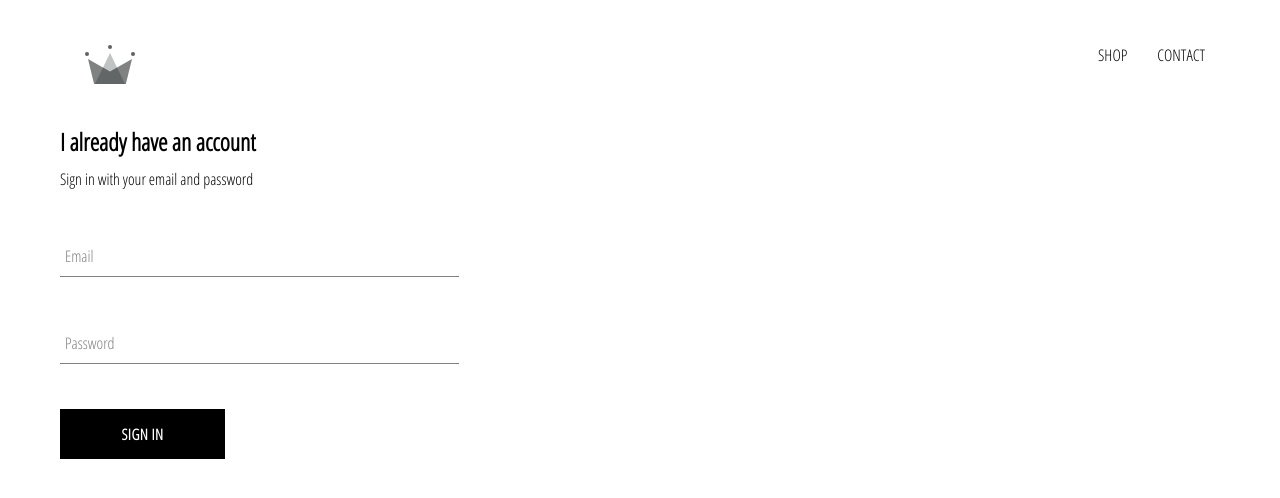
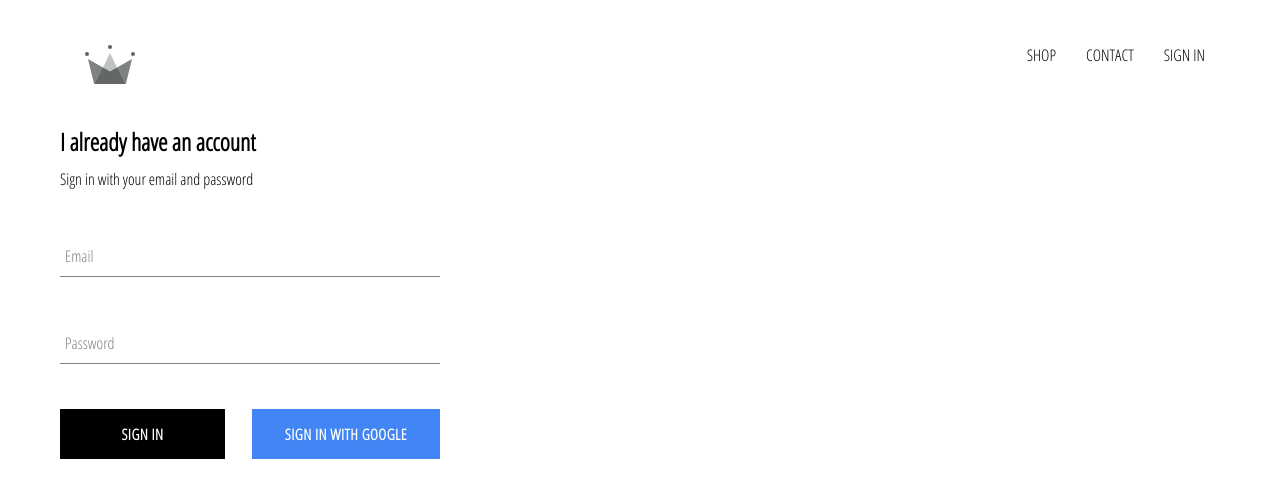
Before and after one commit to maaaaciej/ecommerce, a React (Create React App) app: page /signin in a window 1280 px wide. Shown: the top 498 px of the page. Built offline with nearby package versions, Linux system fonts and the light colour scheme; no server answers.

Commit message:
added firebase authentication, as well as conditional rendering based on wether the user is logged in or not

```diff
--- a/package.json
+++ b/package.json
@@ -6,6 +6,7 @@
     "@testing-library/jest-dom": "^4.2.4",
     "@testing-library/react": "^9.5.0",
     "@testing-library/user-event": "^7.2.1",
+    "firebase": "^7.15.5",
     "node-sass": "^4.14.1",
     "react": "^16.13.1",
     "react-dom": "^16.13.1",
--- a/src/App.js
+++ b/src/App.js
@@ -5,11 +5,31 @@
 import ShopPage from "./pages/shop/shop.component"
 import Header from "./components/header/header.component"
 import SignInAndSignUp from  "./pages/registration/forms.component"
+import {auth} from "./firebase/firebase.utils"
 
-function App() {
+class App extends React.Component{
+  constructor (props){
+    super(props)
+    this.state={
+      currentUser:null
+    }
+  }
+  unsubscribeFromAuth = null
+
+  componentDidMount() {
+    this.unsubscribeFromAuth= auth.onAuthStateChanged(user =>{
+      this.setState({currentUser: user})
+    console.log(user)
+    })
+  }
+  componentWillUnmount(){
+    this.unsubscribeFromAuth()
+  }
+
+  render(){
     return (
       <div className="">
-      <Header/>
+        <Header currentUser={this.state.currentUser}/>
         <Switch>
           <Route exact path="/" component={HomePage}/>
           <Route path="/shop" component={ShopPage}/>
@@ -18,5 +38,7 @@
       </div>
     );
   }
+  }
+
 
 export default App;
--- a/src/App.scss
+++ b/src/App.scss
@@ -7,3 +7,7 @@
   text-decoration: none;
   color:black;
 }
+
+*{
+  box-sizing: border-box;
+}
--- a/src/components/custom-button/custom-button.components.jsx
+++ b/src/components/custom-button/custom-button.components.jsx
@@ -1,9 +1,12 @@
 import React from "react";
 import "./custom-button.style.scss";
 
-const CustomButton = ({ children, ...props }) => {
+const CustomButton = ({ children, isGoogleSignIn, ...props }) => {
   return (
-    <button className="custom-button" {...props}>
+    <button
+      className={`${isGoogleSignIn ? "google-sign-in" : ""} custom-button`}
+      {...props}
+    >
       {children}
     </button>
   );
--- a/src/components/custom-button/custom-button.style.scss
+++ b/src/components/custom-button/custom-button.style.scss
@@ -4,7 +4,7 @@
     height: 50px;
     letter-spacing: 0.5px;
     line-height: 50px;
-    padding: 0 35px 0 35px;
+    padding: 0 33px 0 33px;
     font-size: 15px;
     background-color: black;
     color: white;
@@ -19,4 +19,13 @@
       color: black;
       border: 1px solid black;
     }
+    &.google-sign-in{
+      background-color: #4285f4;
+      color:white
+
+      &:hover{
+        background-color: #357ae8;
+        border:none;
+      }
+    }
   }
--- a/src/components/header/header.component.jsx
+++ b/src/components/header/header.component.jsx
@@ -2,7 +2,9 @@
 import "./header.style.scss";
 import { Link } from "react-router-dom";
 import {ReactComponent as Logo} from './sweater.svg'
-const Header = () => {
+import {auth} from "../../firebase/firebase.utils"
+
+const Header = ({currentUser}) => {
   return (
     <div className="header">
       <Link className="logo-container" to="/">
@@ -15,6 +17,12 @@
         <Link className="option" to="/contact">
           CONTACT
         </Link>
+        {
+          currentUser ?
+          <div className="option" onClick={()=>auth.signOut()}>SIGN OUT</div>
+          :
+          <Link className="option" to="/signin">SIGN IN</Link>
+        }
       </div>
     </div>
   );
--- a/src/components/header/header.style.scss
+++ b/src/components/header/header.style.scss
@@ -20,6 +20,11 @@
 
       .option {
         padding: 10px 15px;
+        cursor: pointer;
+
+      }
+      .option:hover{
+        text-decoration: underline;
       }
     }
   }
--- a/src/components/signin/signin.component.jsx
+++ b/src/components/signin/signin.component.jsx
@@ -1,8 +1,8 @@
 import React from "react";
 import "./signin.style.scss";
-import FormInput from "../form-input/form-input.component"
-import CustomButton from "../custom-button/custom-button.components"
-
+import FormInput from "../form-input/form-input.component";
+import CustomButton from "../custom-button/custom-button.components";
+import { signInWithGoogle } from "../../firebase/firebase.utils";
 class SignIn extends React.Component {
   constructor(props) {
     super(props);
@@ -12,10 +12,10 @@
     e.preventDefault();
   };
 
-  handleChange=e=>{
-    const {value, name} = e.target
-    this.setState({[name]:value})
-  }
+  handleChange = (e) => {
+    const { value, name } = e.target;
+    this.setState({ [name]: value });
+  };
 
   render() {
     return (
@@ -41,8 +41,12 @@
             value={this.state.password}
             required
           />
-
-          <CustomButton type="submit">Sign In </CustomButton>
+          <div className="buttons">
+            <CustomButton type="submit">Sign In</CustomButton>
+            <CustomButton onClick={signInWithGoogle} isGoogleSignIn>
+              Sign In With Google
+            </CustomButton>
+          </div>
         </form>
       </div>
     );
--- a/src/components/signin/signin.style.scss
+++ b/src/components/signin/signin.style.scss
@@ -1,8 +1,12 @@
 .sign-in{
-    width: 30vw;
+    width: 380px;
     display: flex;
     flex-direction: column;
     .title{
         margin: 10px 0;
     }
+    .buttons{
+        display:flex;
+        justify-content: space-between;
+    }
 }
--- /dev/null
+++ b/src/firebase/firebase.utils.js
@@ -0,0 +1,24 @@
+import firebase from "firebase/app"
+import "firebase/firestore"
+import "firebase/auth"
+
+const firebaseConfig = {
+    apiKey: "AIzaSyBLgKlNO5etJhgRIFiZ9XHSW2jSFmYyrgs",
+    authDomain: "ostrowskiecommerce.firebaseapp.com",
+    databaseURL: "https://ostrowskiecommerce.firebaseio.com",
+    projectId: "ostrowskiecommerce",
+    storageBucket: "ostrowskiecommerce.appspot.com",
+    messagingSenderId: "253617457315",
+    appId: "1:253617457315:web:abc40d16522ba5411e5716"
+  };
+
+  firebase.initializeApp(firebaseConfig);
+
+  export const auth = firebase.auth()
+  export const firestore = firebase.firestore()
+
+  const provider = new firebase.auth.GoogleAuthProvider()
+  provider.setCustomParameters({prompt: "select_account"})
+  export const signInWithGoogle =()=> auth.signInWithPopup(provider)
+
+  export default firebase
```
Also changed, not shown: 1 other file (tests, documents, lock files or other folders). Lines whose indentation alone changed are shown as unchanged.
